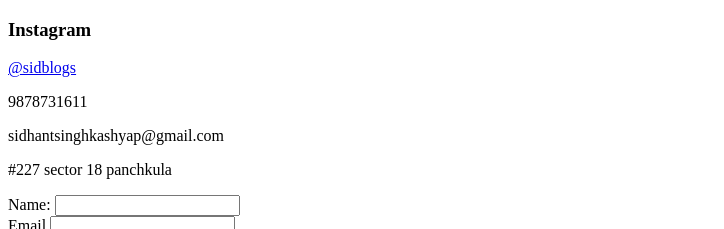
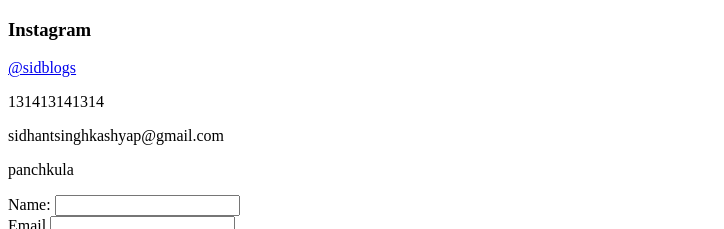
Before and after one commit to sidblogs/cv, a plain HTML site: page contactme.html in a window 1280 px wide. Shown: the top 229 px of the page, without its empty margins (0-724 px from the left). Drawn offline with Linux system fonts and the light colour scheme.

Commit message:
Update contactme.html

```diff
--- a/contactme.html
+++ b/contactme.html
@@ -7,9 +7,9 @@
   <body>
     <h3>Instagram</h3>
     <a href="https://www.instagram.com/sidblogs/?hl=en">@sidblogs</a>
-    <p>9878731611</p>
+    <p>131413141314
     <p>sidhantsinghkashyap@gmail.com</p>
-    <p>#227 sector 18 panchkula</p>
+    <p> panchkula</p>
     <form  action="mailto:sidhantsinghkashyap@gmail.com" method="post" enctype="text/plain">
       <label for="">Name:</label>
       <input type="text" name="" value=""><br>
```
